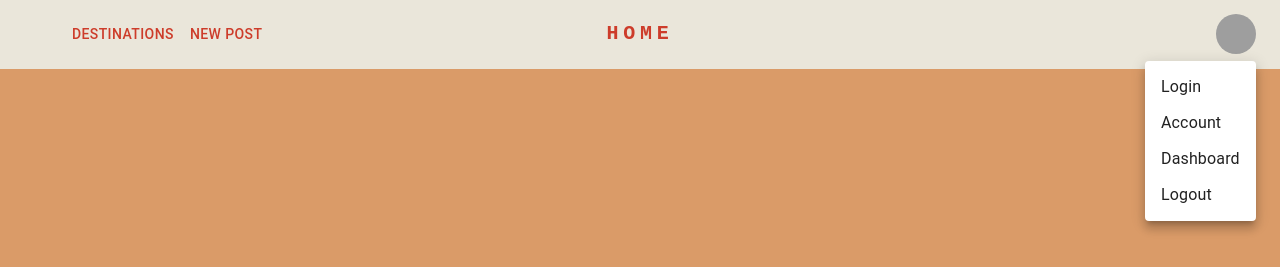
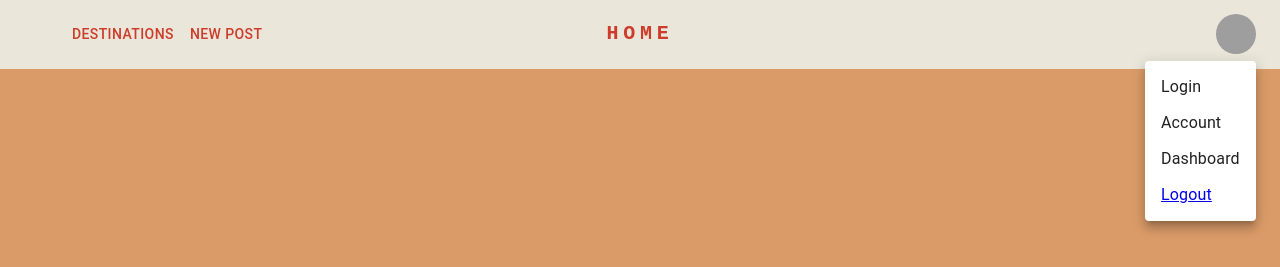
Before and after one commit to zackvalavanis/Travel-blog-frontend, a React (Vite) app: page /Login in a window 1280 px wide. Both pictures are taken after a click on the button 1236 px from the left and 34 px from the top of the page. Shown: the top 267 px of the page. Built offline with nearby package versions, Linux system fonts and the light colour scheme; grey boxes are pictures that could not be loaded; some icons are missing.

Commit message:
adding the logout function to the application

```diff
--- a/src/Footer/Footer.jsx
+++ b/src/Footer/Footer.jsx
@@ -1,7 +1,11 @@
 import './Footer.css'
 import { Link } from 'react-router-dom'
+import { Logout } from '../Logout/LogoutLink.tsx'
 
 export function Footer() {
+
+  const jwt = localStorage.getItem('jwt')
+  console.log(jwt)
 
   return (
     <div className='footer-container'>
@@ -11,6 +15,7 @@ export function Footer() {
         <Link to='/New Post'>New Post</Link>
         <Link to='/Login'>Login</Link>
         <Link to='/Signup'>Signup</Link>
+        {jwt && jwt.length > 0 ? <Logout/> : ''}
       </div>
     </div>
   )
--- a/src/Header/Header.tsx
+++ b/src/Header/Header.tsx
@@ -16,9 +16,10 @@ import { useNavigate } from 'react-router-dom';
 import { useState } from 'react';
 import { useContext } from 'react';
 import { UserContext } from '../context/UserContext';
+import { Logout } from '../Logout/LogoutLink';
 
 const pages: string[] = ['Destinations', 'New Post'];
-const settings = ['Login', 'Account', 'Dashboard', 'Logout'];
+const settings = ['Login', 'Account', 'Dashboard', <Logout />];
 
 export function Header() {
   const [anchorElNav, setAnchorElNav] = useState<null | HTMLElement>(null);
--- a/src/LoginPage/LoginPage.tsx
+++ b/src/LoginPage/LoginPage.tsx
@@ -21,6 +21,8 @@ export function Login() {
       })
       console.log(response.data)
       setName(response.data.email.split('@')[0].toUpperCase())
+      localStorage.setItem('name', response.data.name)
+      localStorage.setItem('jwt', response.data.jwt)
     } catch (error) {
       console.log(error)
     }
--- /dev/null
+++ b/src/Logout/LogoutLink.tsx
@@ -0,0 +1,15 @@
+import React from "react";
+import axios from "axios";
+
+export function Logout() {
+  const handleClick = (event) => {
+    event.preventDefault()
+    delete axios.defaults.headers.common["Authorization"];
+    localStorage.removeItem("jwt")
+    window.location.href = '/'
+  }
+
+  return (
+    <a href="#" onClick={handleClick}>Logout</a>
+  )
+}
```
